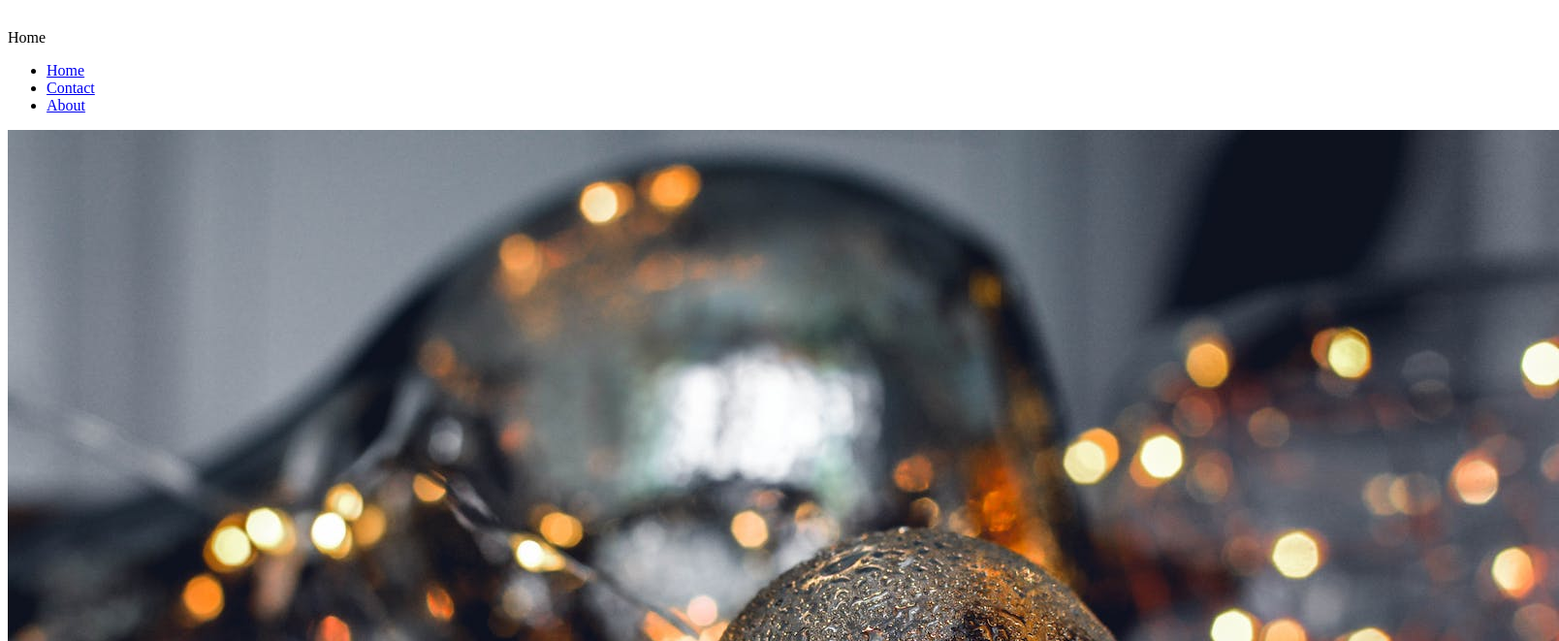
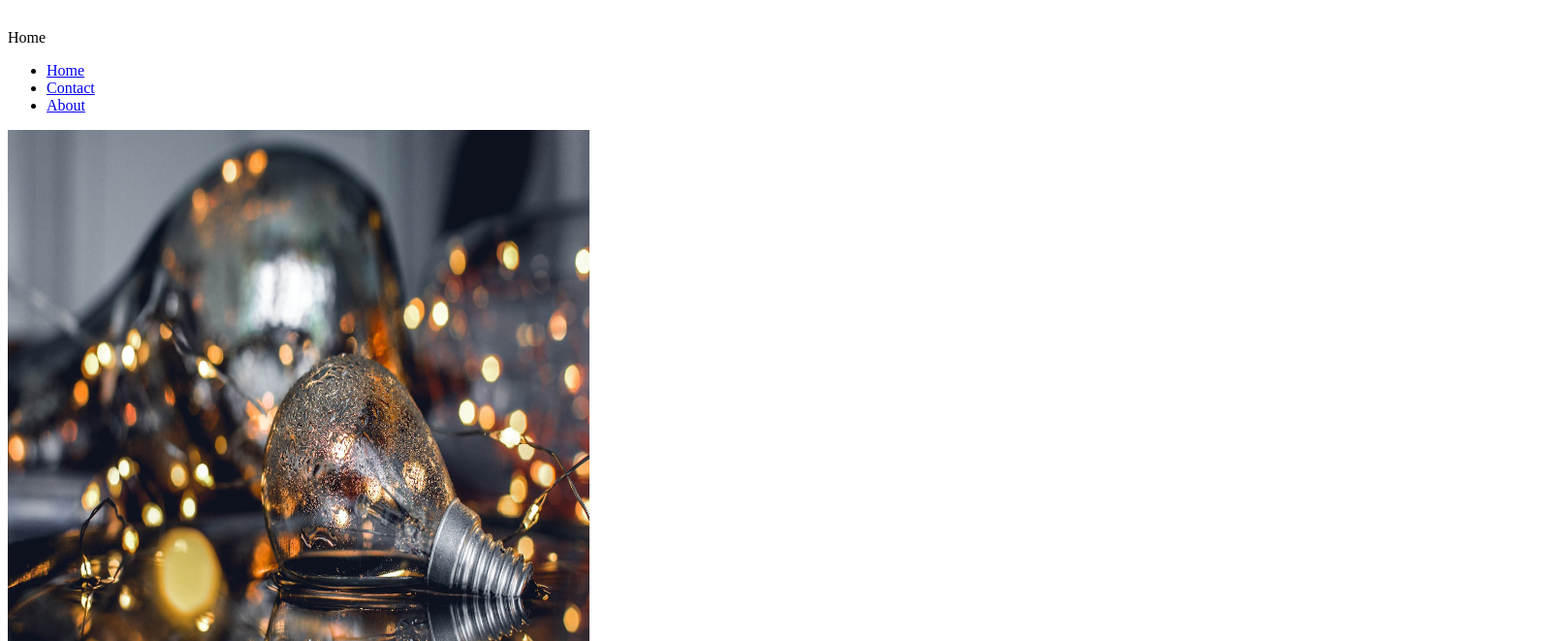
Before and after one commit to XhXai/MySite, a plain HTML site: page index.html in a window 1280 px wide. Shown: the part 95-756 px from the top of the page at 97% size, 1608 px wide, since content can reach past the window. Drawn offline with Linux system fonts and the light colour scheme.

Commit message:
changed the width and height

```diff
--- a/index.html
+++ b/index.html
@@ -23,7 +23,7 @@
 
         </nav>
 
-<img src="images/name.png" alt=""/>
+<img src="images/name.png" alt="" width="600" height="600">
 </div>
 </body>
 </html>
```
